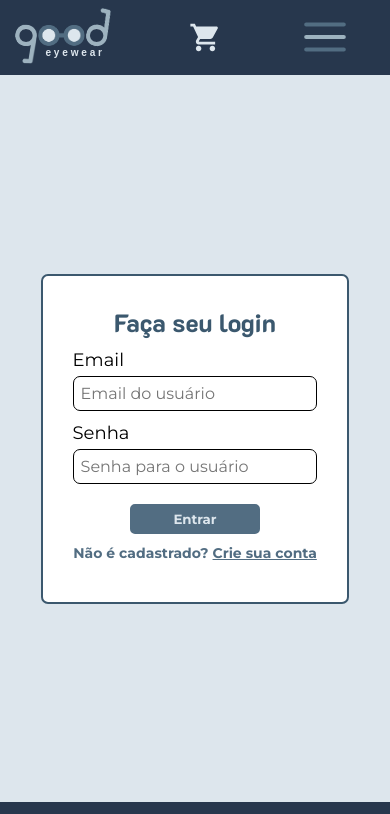
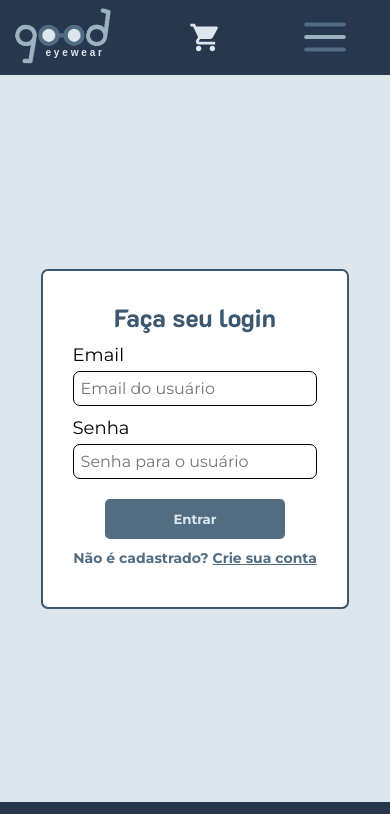
Before and after one commit to mtavidal/desafio-final-grupo01-front, a React (Create React App) app: page /login in a window 390 px wide. Shown: the top 814 px of the page. Built offline with nearby package versions, Linux system fonts and the light colour scheme; no server answers.

Commit message:
Atualiza readme e css

```diff
--- a/src/componentes/Botao/Botao.module.css
+++ b/src/componentes/Botao/Botao.module.css
@@ -40,7 +40,7 @@
 }
 @media only screen and (max-width: 500px) {
   .botao {
-    width: 130px;
-    padding: 5px;
+    width: 180px;
+    padding: 10px;
   }
 }
--- a/src/componentes/CarregandoPagina/CarregandoPagina.module.css
+++ b/src/componentes/CarregandoPagina/CarregandoPagina.module.css
@@ -45,3 +45,20 @@
     opacity: 0;
   }
 }
+@media only screen and (max-width: 900px) {
+  .conteudoCarregando img {
+    width: 30%;
+  }
+  .conteudoCarregando h1 {
+    width: 30%;
+  }
+}
+
+@media only screen and (max-width: 500px) {
+  .conteudoCarregando img {
+    width: 50%;
+  }
+  .conteudoCarregando h1 {
+    width: 50%;
+  }
+}
--- a/src/paginas/Home/Home.module.css
+++ b/src/paginas/Home/Home.module.css
@@ -50,7 +50,9 @@
     font-size: 20px;
     line-height: 22px;
   }
-
+  .containerHome {
+    padding-bottom: 50px;
+  }
   .containerMarcas img {
     width: 90px;
     margin: 15px;
```
Also changed, not shown: 1 other file (tests, documents, lock files or other folders).
